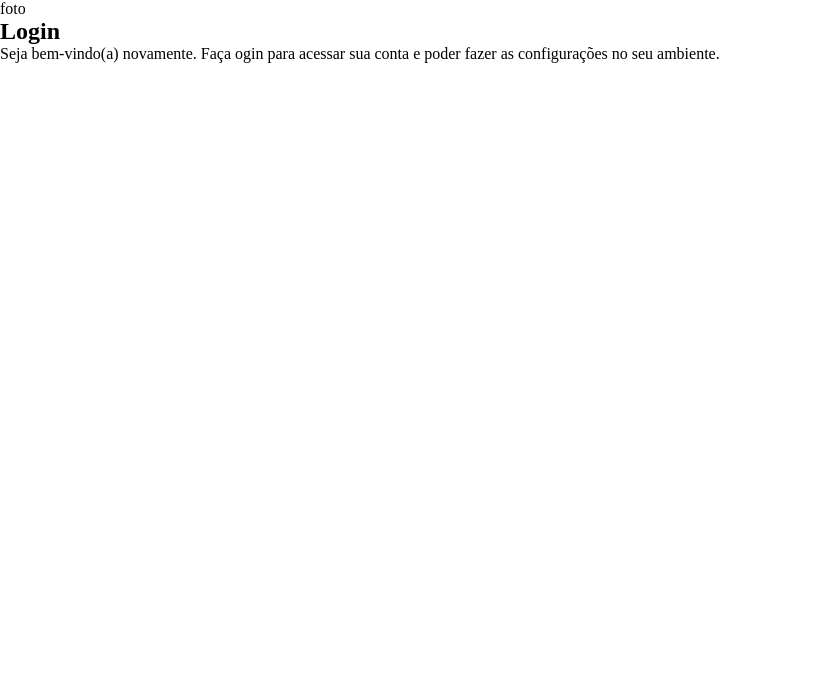
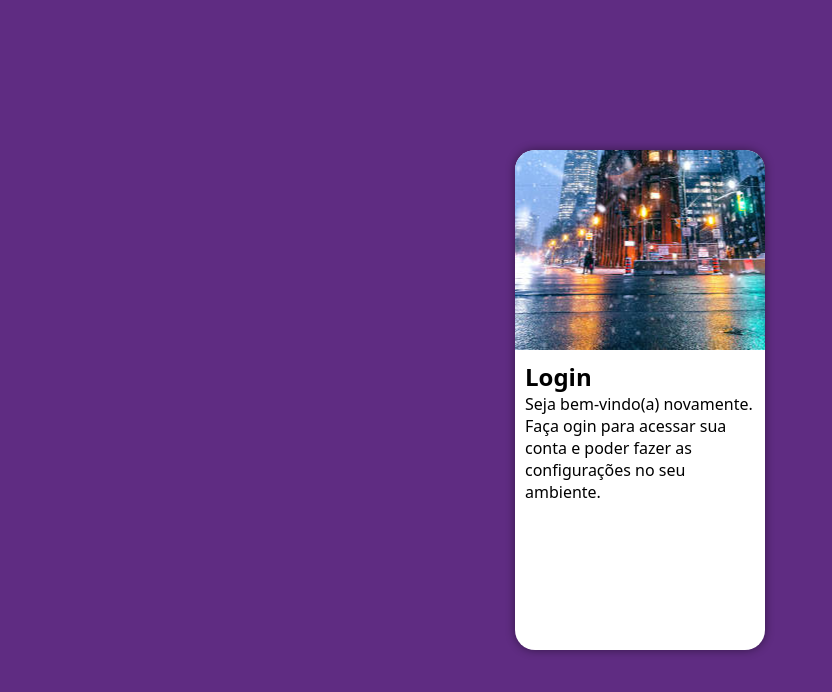
Before and after one commit to LuizOtaviano/Projeto-login, a plain HTML site: page index.html in a window 1280 px wide. Shown: the whole page, without its empty margins (0-832 px from the left). Drawn offline with Linux system fonts and the light colour scheme.

Commit message:
adicionando interface

```diff
--- a/estilos/style.css
+++ b/estilos/style.css
@@ -1,6 +1,6 @@
 @charset "UTF-8";
 
-root {
+:root {
     --cor01: #49a09d;
     --cor02: #5f2c82;
 }
@@ -8,4 +8,43 @@ root {
 * {
     margin: 0px;
     padding: 0px;
+    font-family: system-ui, -apple-system, BlinkMacSystemFont, 'Segoe UI', Roboto, Oxygen, Ubuntu, Cantarell, 'Open Sans', 'Helvetica Neue', sans-serif;
+    box-sizing: border-box;
 }
+
+html, body {
+    background-color: var(--cor02);
+    height: 100vh;
+    width: 100vw;
+}
+
+main {
+    position: relative;
+    height: 100vh;
+    width: 100vw;
+}
+
+section#login {
+    position: absolute;
+    top: 50%;
+    left: 50%;
+    transform: translate(-50%, -50%);
+    overflow: hidden;
+
+    background-color: white;
+    width: 250px;
+    height: 500px;
+    border-radius: 20px;
+    box-shadow: 0px 0px 10px rgba(0, 0, 0, 0.450);
+}
+
+section#login > div#imagem {
+    display: block;
+    background: url("../images/imagens-fundo-login-resinzing.jpg") no-repeat center bottom;
+    height: 200px;
+}
+
+section#login > div#formulario {
+    display: block;
+    padding: 10px;
+}
--- a/index.html
+++ b/index.html
@@ -10,7 +10,7 @@
     <main>
         <section id="login">
             <div id="imagem">
-                foto
+                <!-- Aqui vai a imagem via CSS -->
             </div>
             <div id="formulario">
                 <h1>Login</h1>
```
